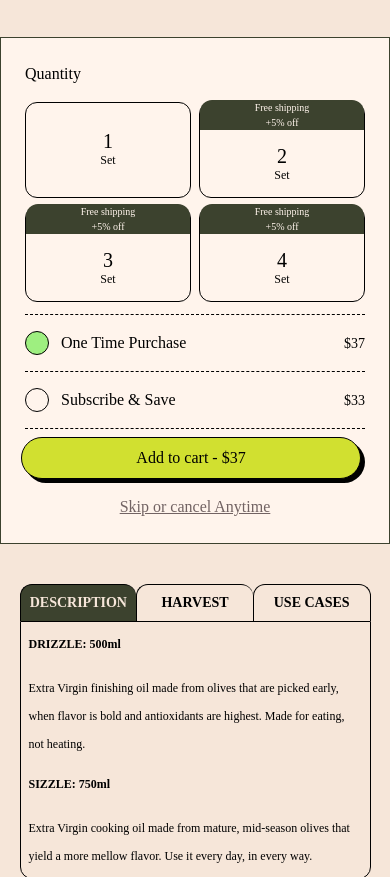
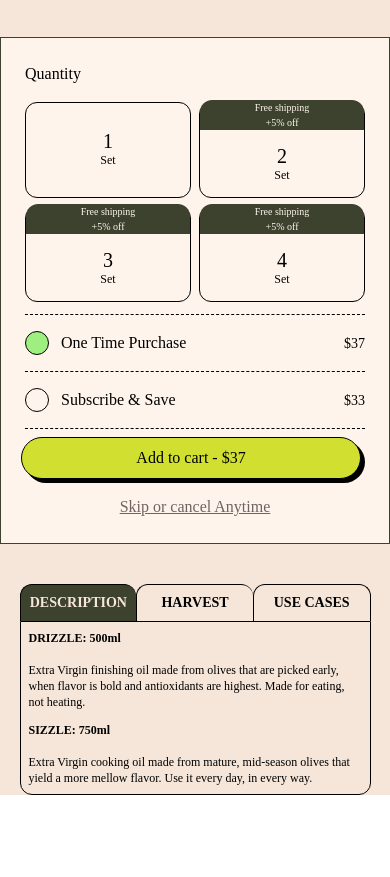
Before and after one commit to Novachaos82/Frontend-Intern-Take-Home-Task, a website: page src/index.html in a window 390 px wide. Shown: the part 223-1100 px from the top of the page. After the commit the page ends 1018 px from the top, so only its background shows below. Drawn offline with nearby package versions, Linux system fonts and the light colour scheme; a web font is replaced by a local one.

Commit message:
change leading heighr for tabgroup

```diff
--- a/src/index.html
+++ b/src/index.html
@@ -165,7 +165,7 @@
           </div>
           <!-- tab group -->
           <div class="w-[90%]  lg:w-[80%] font-alpina">
-              <div class="w-full text-xs lg:text-[16px] leading-7">
+              <div class="w-full text-xs lg:text-[16px] lg:leading-7">
                   <div class="flex uppercase bold min-w-full text-sm lg:text-[18px] font-bold">
                     <!-- tab - buttons -->
                       <span class="active-tab tab-heading  border-t-[1px] border-s-[1px] border-black border-solid px-2 py-2 rounded-t-xl flex-1 text-center cursor-pointer"> Description </span>
```
Also changed, not shown: src/output.css.
